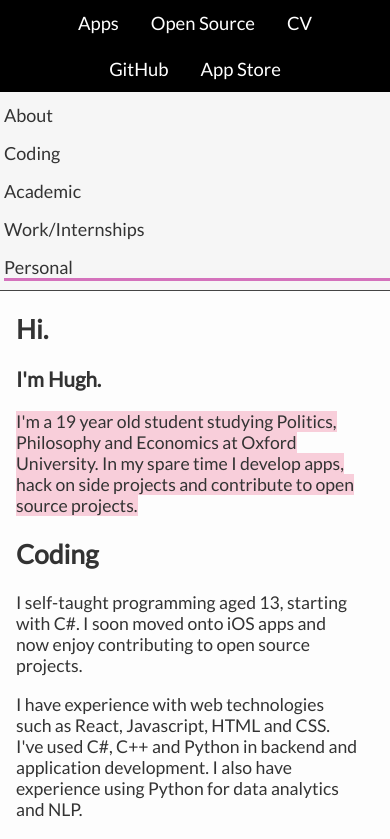
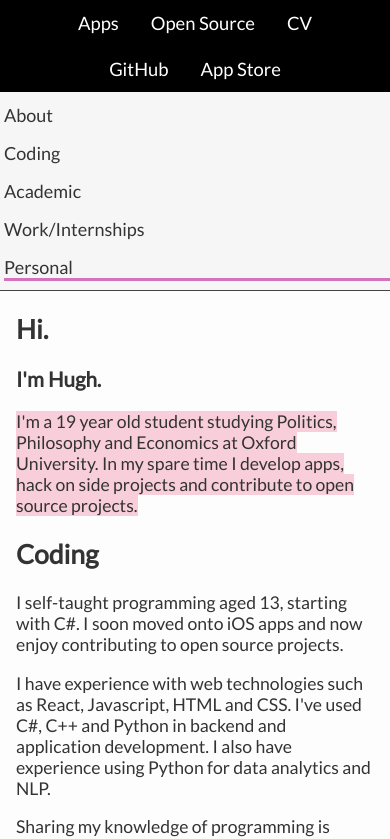
Before and after one commit to hughbe/hughbe.github.io, a React (Create React App) app: page /cv/About in a window 390 px wide. Shown: the top 839 px of the page. Built offline with nearby package versions, Linux system fonts and the light colour scheme.

Commit message:
Fix some styling for the cv page sidebar

```diff
--- a/src/css/CVPage.css
+++ b/src/css/CVPage.css
@@ -15,6 +15,10 @@
 @media (max-width: 768px) {
   .cv-page {
     flex-flow: column;
+  }
+
+  .cv-page .sidebar-right {
+    margin-right: 1rem;
   }
 
   .cv-page .select-list {
```
